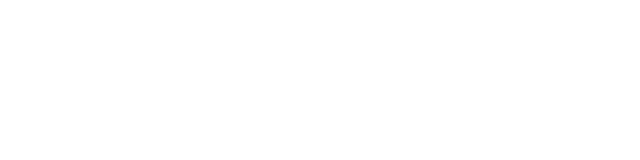
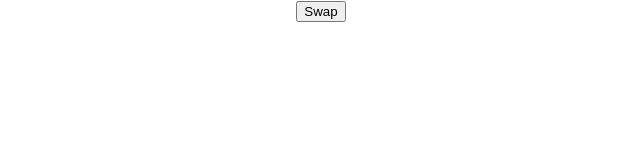
Before and after one commit to HiteshMittal07/MultiSwap, a React (Create React App) app in the folder client/: page / in a window 1280 px wide. Shown: the top 160 px of the page, without its empty margins (319-959 px from the left). Built offline with nearby package versions, Linux system fonts and the light colour scheme.

Commit message:
added swap function draft

```diff
--- a/client/src/App.js
+++ b/client/src/App.js
@@ -1,7 +1,49 @@
+import { ethers } from "ethers";
 import "./App.css";
+import { contract_address, getContract, getProvider } from "./web3/web3";
 
 function App() {
-  return <div className="App"></div>;
+  // usdc = "0x3c499c542cEF5E3811e1192ce70d8cC03d5c3359";
+  // matic = "0x0000000000000000000000000000000000001010"
+  async function swap() {
+    const tokenAddress = "0x0000000000000000000000000000000000001010";
+    const amount = ethers.utils.parseUnits("2", 18);
+    const tokensIn = ["0x0000000000000000000000000000000000001010"];
+    const provider = getProvider();
+    const signer = provider.getSigner();
+    const tokenContract = new ethers.Contract(
+      tokenAddress,
+      [
+        "function approve(address spender, uint256 amount) external returns (bool)",
+      ],
+      signer
+    );
+
+    const tx = await tokenContract.approve(contract_address, amount, {
+      gasLimit: 3000000,
+    });
+    await tx.wait();
+    console.log("Approval successful");
+    // const amountsIn = [
+    //   ethers.utils.parseUnits("2", 18), // Example amount with 18 decimals
+    // ];
+    // const tokenOut = "0x3c499c542cEF5E3811e1192ce70d8cC03d5c3359";
+
+    // const contract = getContract(provider);
+    // const swap = await contract.multiSwapExactInputSingle(
+    //   tokensIn,
+    //   amountsIn,
+    //   tokenOut,
+    //   { gasLimit: 3000000 }
+    // );
+    // await swap.wait();
+    // console.log(swap);
+  }
+  return (
+    <div className="App">
+      <button onClick={swap}>Swap</button>
+    </div>
+  );
 }
 
 export default App;
```
